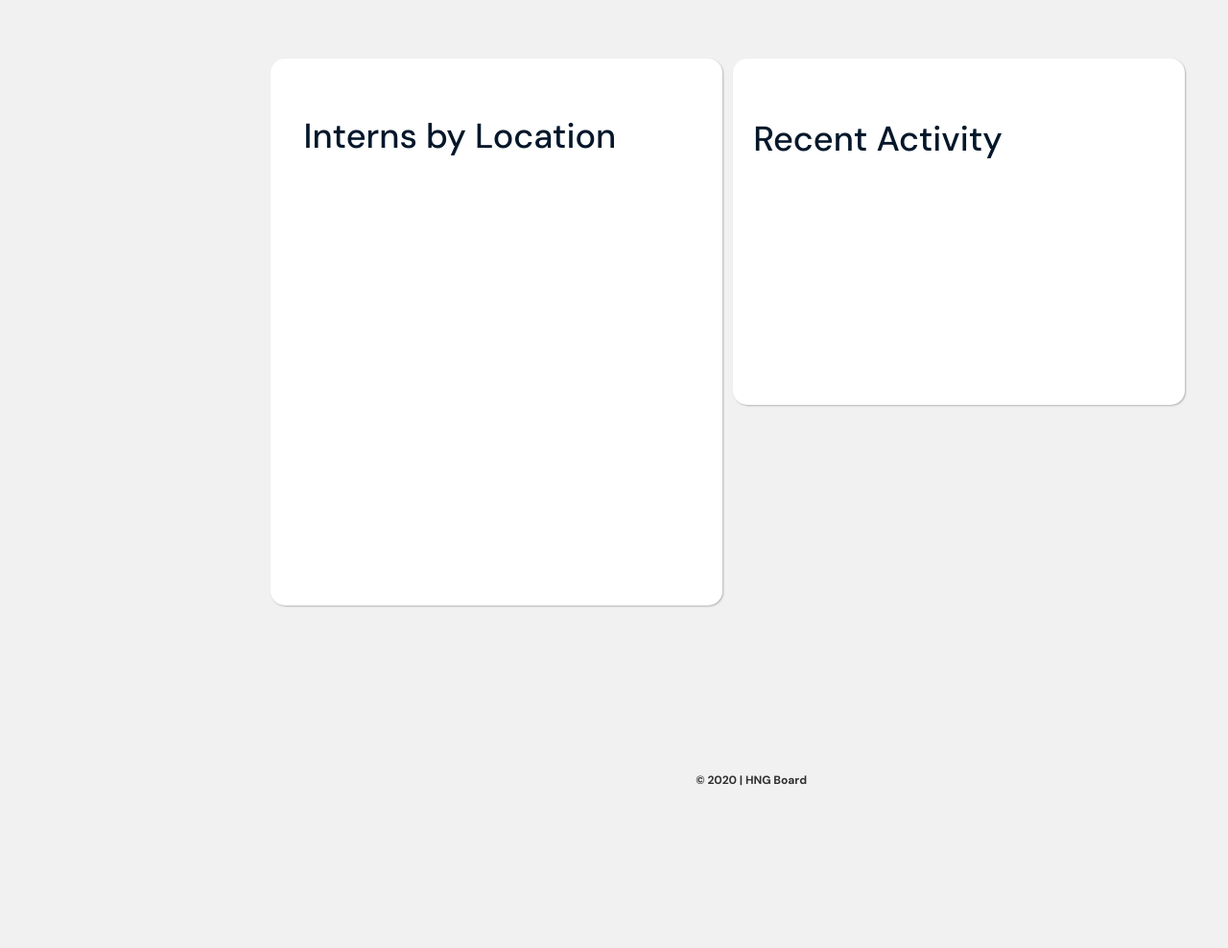
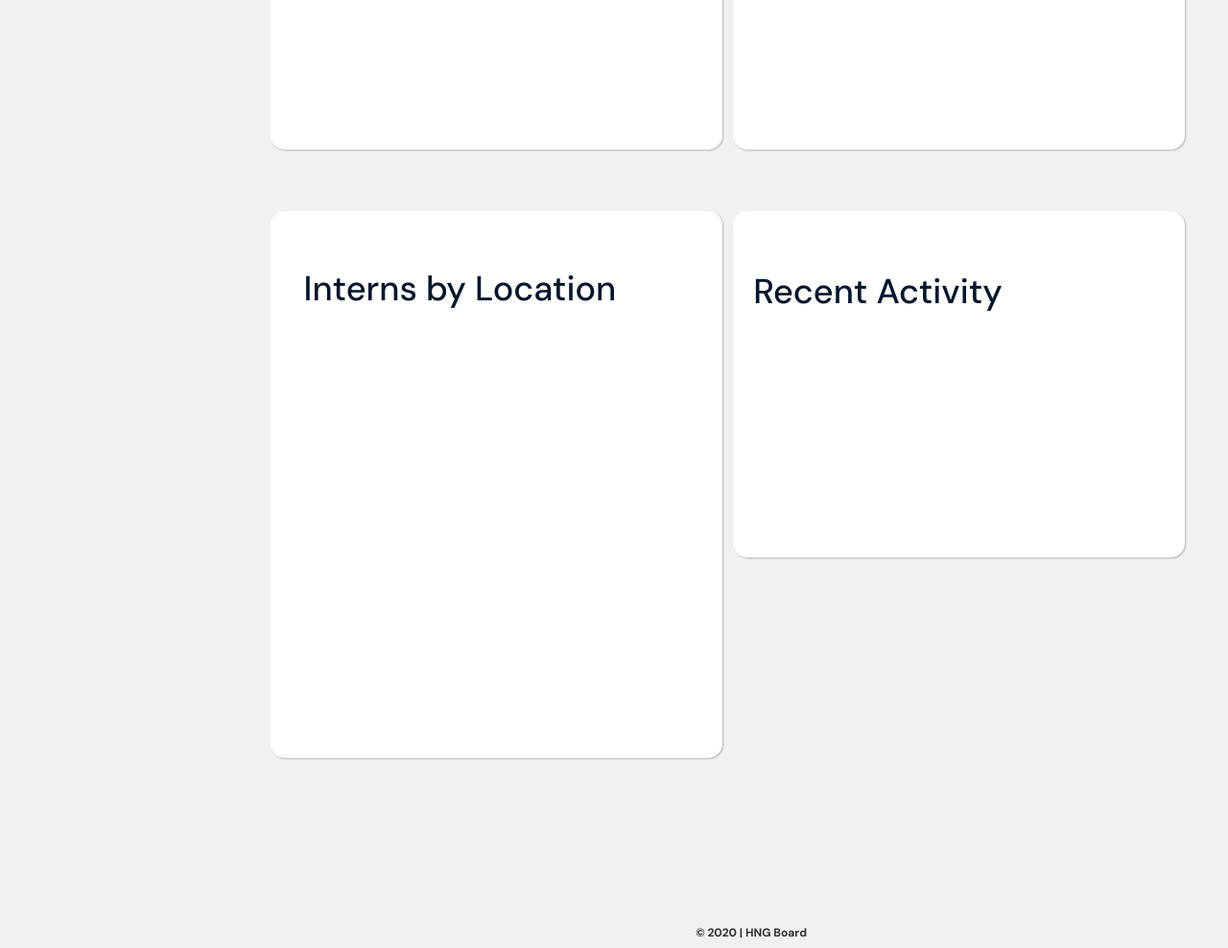
Before and after one commit to Kosiso29/HNGBoard-FE-test, a plain HTML site: page index.html in a window 1280 px wide. Shown: the part 855-1843 px from the top of the page at 96% size. Before the commit the page ends 1684 px from the top, so only its background shows below. Drawn offline with nearby package versions, Linux system fonts and the light colour scheme.

Commit message:
git corrections

```diff
--- a/admin.css
+++ b/admin.css
@@ -71,7 +71,7 @@ body{
   width: 1067px;
   height: 437px;
   left: 0px;
-  top: 0px;
+  top: 159px;
 
   background: #FFFFFF;
   box-shadow: 1px 1px 2px rgba(0, 0, 0, 0.25);
@@ -89,7 +89,7 @@ body{
   width: 530px;
   height: 252px;
   left: 0px;
-  top: 496px;
+  top: 655px;
 
   background: #FFFFFF;
   box-shadow: 1px 1px 2px rgba(0, 0, 0, 0.25);
@@ -110,7 +110,7 @@ body{
   width: 530px;
   height: 252px;
   left: 543px;
-  top: 496px;
+  top: 655px;
 
   background: #FFFFFF;
   box-shadow: 1px 1px 2px rgba(0, 0, 0, 0.25);
@@ -128,7 +128,7 @@ body{
   width: 530px;
   height: 570px;
   left: 0px;
-  top: 812px;
+  top: 971px;
 
   background: #FFFFFF;
   box-shadow: 1px 1px 2px rgba(0, 0, 0, 0.25);
@@ -146,7 +146,7 @@ body{
   width: 530px;
   height: 361px;
   left: 543px;
-  top: 812px;
+  top: 971px;
 
   background: #FFFFFF;
   box-shadow: 1px 1px 2px rgba(0, 0, 0, 0.25);
@@ -164,7 +164,7 @@ body{
   width: 116px;
   height: 32px;
   left: 499px;
-  top: 1548px;
+  top: 1707px;
 
   font-family: 'DM Sans', sans-serif;
   font-style: normal;
```
